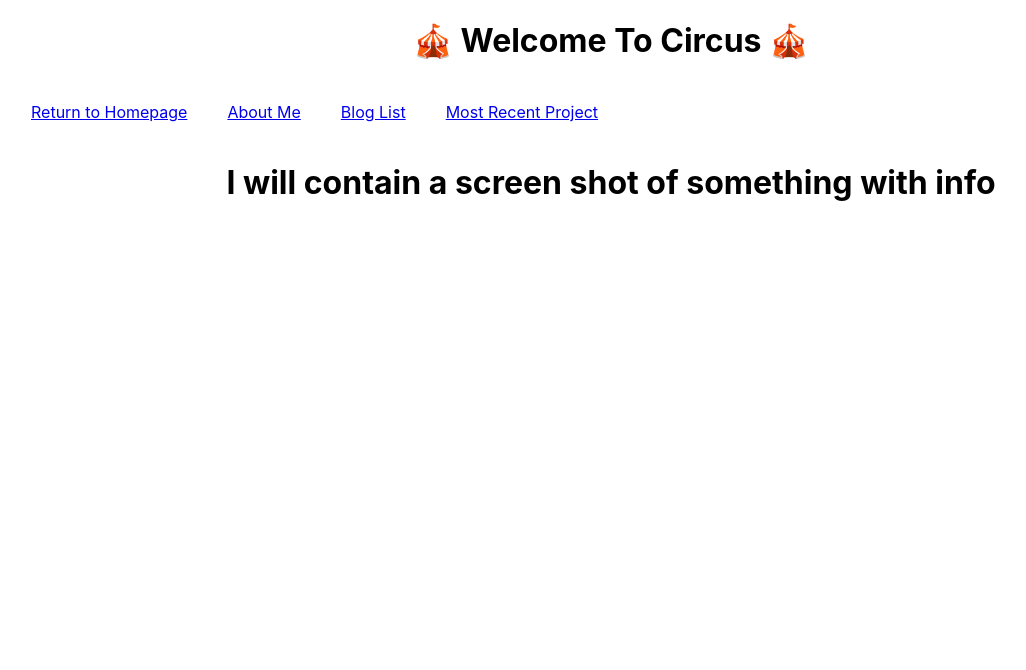
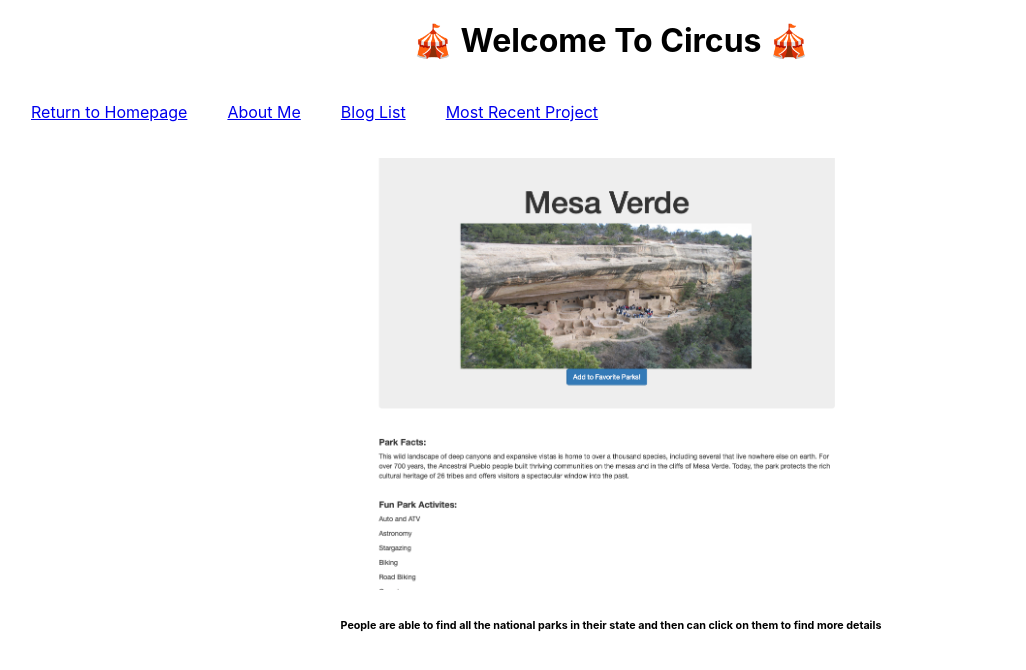
Before and after one commit to WDI-SEA/react-router-portfolio, a React (Create React App) app: page /projects in a window 1280 px wide. Shown: the top 670 px of the page, without its empty margins (29-1055 px from the left). Built offline with nearby package versions, Linux system fonts and the light colour scheme.

Commit message:
pic loaded project mvp met

```diff
--- a/src/App.js
+++ b/src/App.js
@@ -1,4 +1,5 @@
 import './App.css';
+
 import Home from './components/Home'
 import Blog from './components/Blog'
 import About from './components/About'
--- a/src/components/Projects.js
+++ b/src/components/Projects.js
@@ -1,7 +1,11 @@
+
+
 export default function Projects() {
     return (
-        <h1>
-            I will contain a screen shot of something with info
-        </h1>
+        <div>
+            <img src="/ProjectImg.png" target="_blank" width="500" alt="project" />
+
+            <h6> People are able to find all the national parks in their state and then can click on them to find more details</h6>
+        </div>
     )
 }
```
Also changed, not shown: public/ProjectImg.png (renamed from Screen Shot 2021-06-28 at 8.31.12 PM.png).
